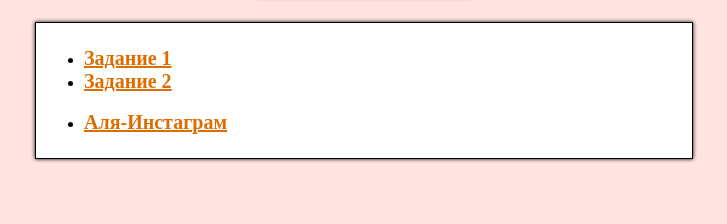
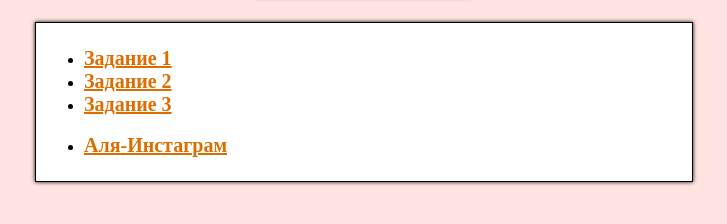
Before and after one commit to RusJJ/JavaScript_Homework, a website: page html/index.html in a window 1280 px wide. Shown: the part 56-280 px from the top of the page, without its empty margins (276-1003 px from the left). Drawn offline with Linux system fonts and the light colour scheme; files that its build step writes are made by us from their sources; files whose address does not match are found by name.

Commit message:
Reversed HW3 delete

```diff
--- a/html/index.html
+++ b/html/index.html
@@ -17,6 +17,7 @@
         <ul>
             <li><a class="index_page_link" href="/hw1" target="_blank">Задание 1</a></li>
             <li><a class="index_page_link" href="/hw2" target="_blank">Задание 2</a></li>
+            <li><a class="index_page_link" href="/hw3" target="_blank">Задание 3</a></li>
             <br />
             <li><a class="index_page_link" href="/flexlike" target="_blank">Аля-Инстаграм</a></li>
         </ul>
```
